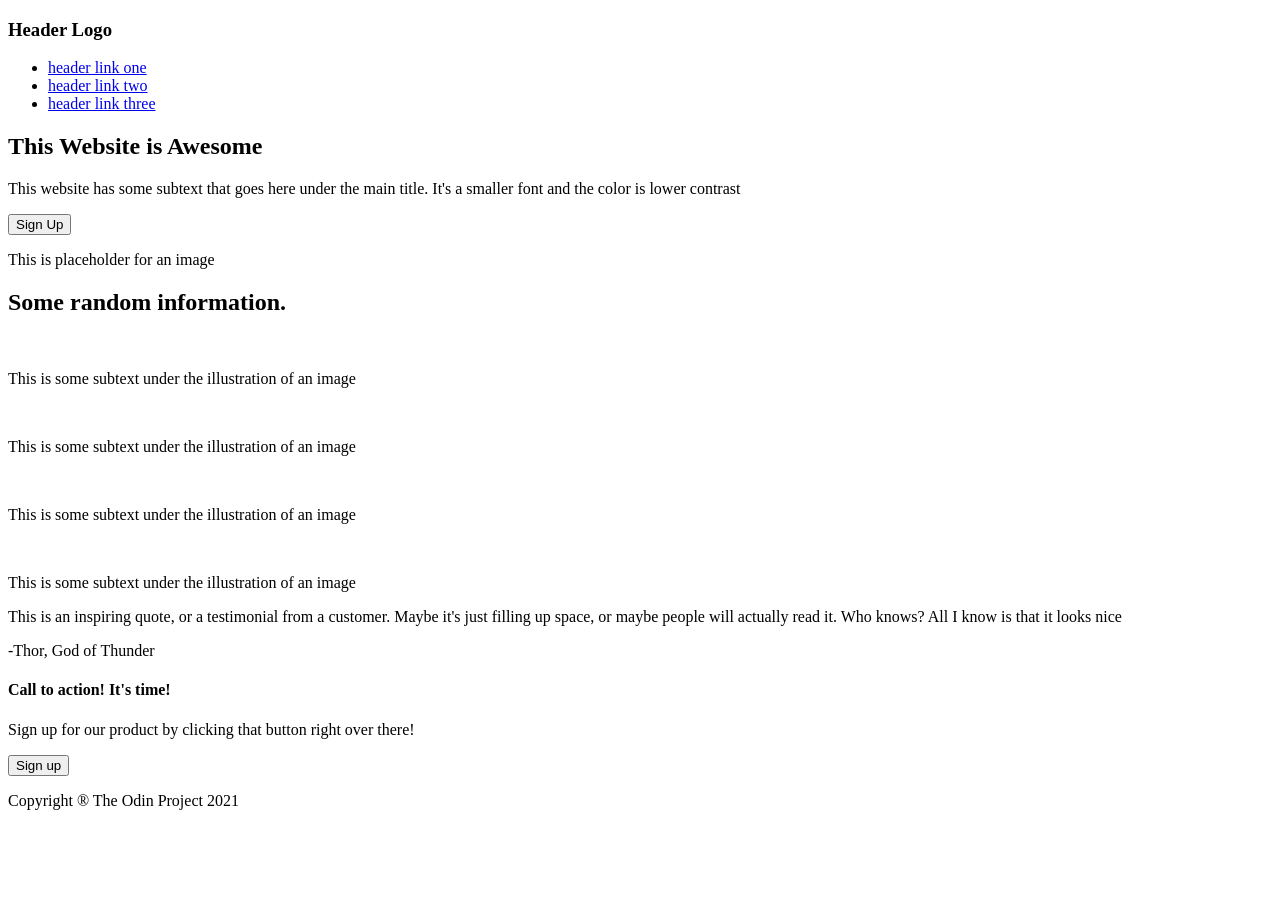
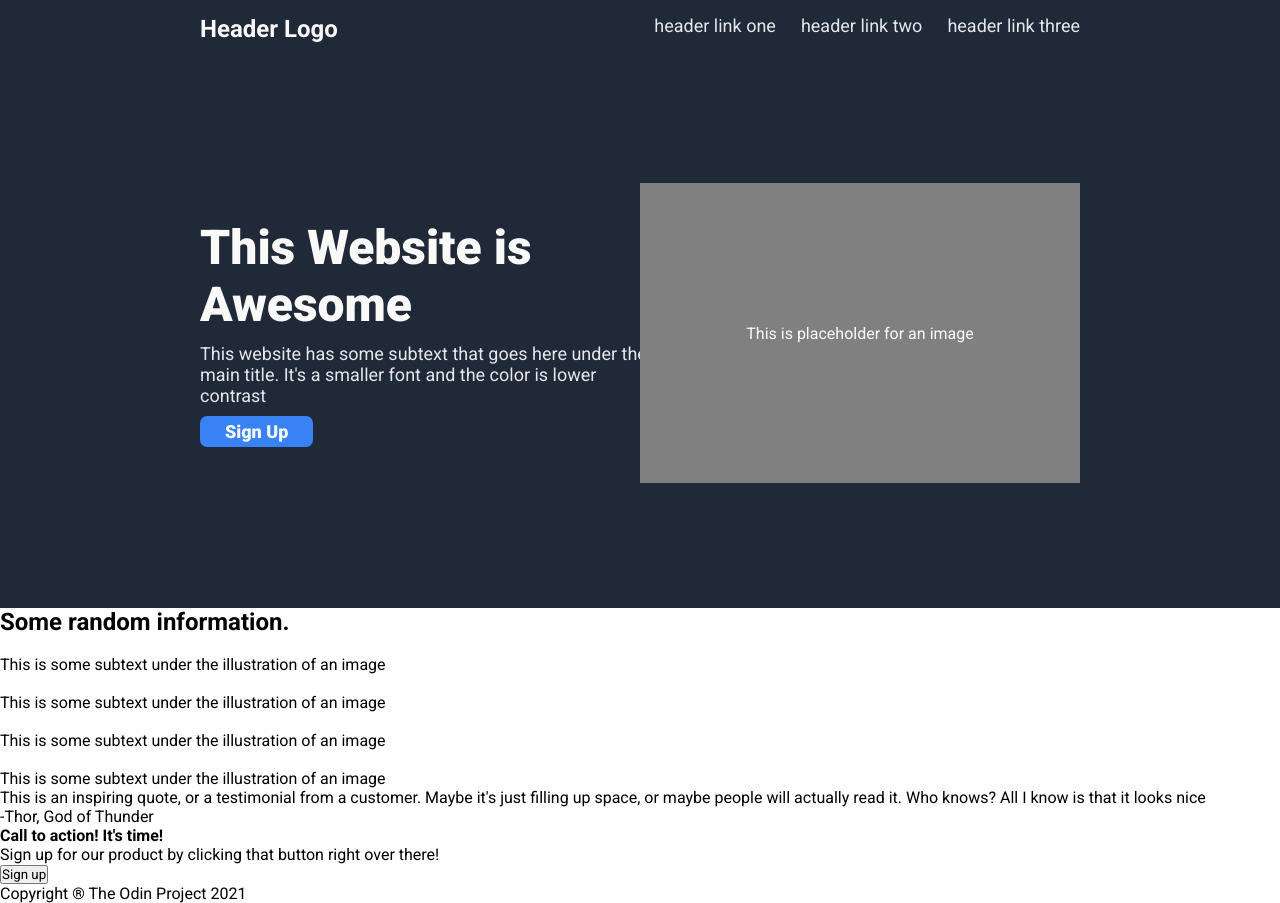
Before and after one commit to PedroFranca2299/odin-landing-page, a plain HTML site: page index.html in a window 1280 px wide. Before the commit the page ends 826 px from the top, so only its background shows below. Drawn offline with Linux system fonts and the light colour scheme.

Commit message:
Add style to header and first main section

```diff
--- a/index.html
+++ b/index.html
@@ -5,6 +5,8 @@
     <meta http-equiv="X-UA-Compatible" content="IE=edge">
     <meta name="viewport" content="width=device-width, initial-scale=1.0">
     <title>Landing Page</title>
+    <link rel="stylesheet" href="./style.css">
+    <link href="https://fonts.googleapis.com/css2?family=Roboto:ital,wght@0,100;0,300;0,400;0,500;0,700;0,900;1,100;1,300;1,400;1,500;1,700;1,900&display=swap" rel="stylesheet">
 </head>
 <body>
     <header class="header">
@@ -18,14 +20,14 @@
         </nav>
     </header>
     <main class="main">
-        <section>
-            <div>
+        <section class="first-section">
+            <div class="left-side-first-section">
                 <h1 class="main-title">This Website is Awesome</h1>
-                <p>This website has some subtext that goes here under the main title. It's a smaller font and the color is lower contrast</p>
-                <button>Sign Up</button>
+                <p class="title-subtext">This website has some subtext that goes here under the main title. It's a smaller font and the color is lower contrast</p>
+                <button class="sign-up">Sign Up</button>
             </div>
-            <div>
-                <p>This is placeholder for an image</p>
+            <div class="right-side-first-section">
+                <p class="placeholder-text">This is placeholder for an image</p>
             </div>
         </section>
         <section>
--- a/style.css
+++ b/style.css
@@ -0,0 +1,82 @@
+* {
+    margin: 0;
+    padding: 0;
+    font-family: 'Roboto', sans-serif;
+  }
+
+.header {
+    display: flex;
+    justify-content: space-between;
+    padding: 15px 200px;
+    background-color: #1f2937;
+}
+
+.header-title {
+    font-size: 24px;
+    color: #f9faf8;
+}
+
+.nav-list {
+    display: flex;
+    list-style: none;
+    gap: 25px;
+}
+
+.link,
+.title-subtext {
+    font-size: 18px;
+    color: #E5E7EB;
+    text-decoration: none;
+}
+
+.first-section {
+    background-color: #1f2937;
+    display: flex;
+    padding: 125px 200px;
+    height: 300px;
+}
+
+.left-side-first-section,
+.right-side-first-section {
+    width: 50%;
+}
+
+.main-title {
+    font-size: 48px;
+    font-weight:900;
+    color: #f9faf8;
+}
+
+.left-side-first-section {
+    display: flex;
+    flex-direction: column;
+    justify-content: center;
+    align-items: flex-start;
+    gap: 10px;
+}
+
+.main-title,
+.title-subtext {
+    width: 450px;
+}
+
+.sign-up {
+    color: #f9faf8;
+    background-color: #3882F6;
+    border: none;
+    font-size: 18px;
+    font-weight: 800;
+    padding: 5px 25px;
+    border-radius: 7px;
+}
+
+.right-side-first-section {
+    background-color: grey;
+    display: flex;
+    justify-content: center;
+    align-items: center;
+}
+
+.placeholder-text {
+    color: #f9faf8;
+}
```
